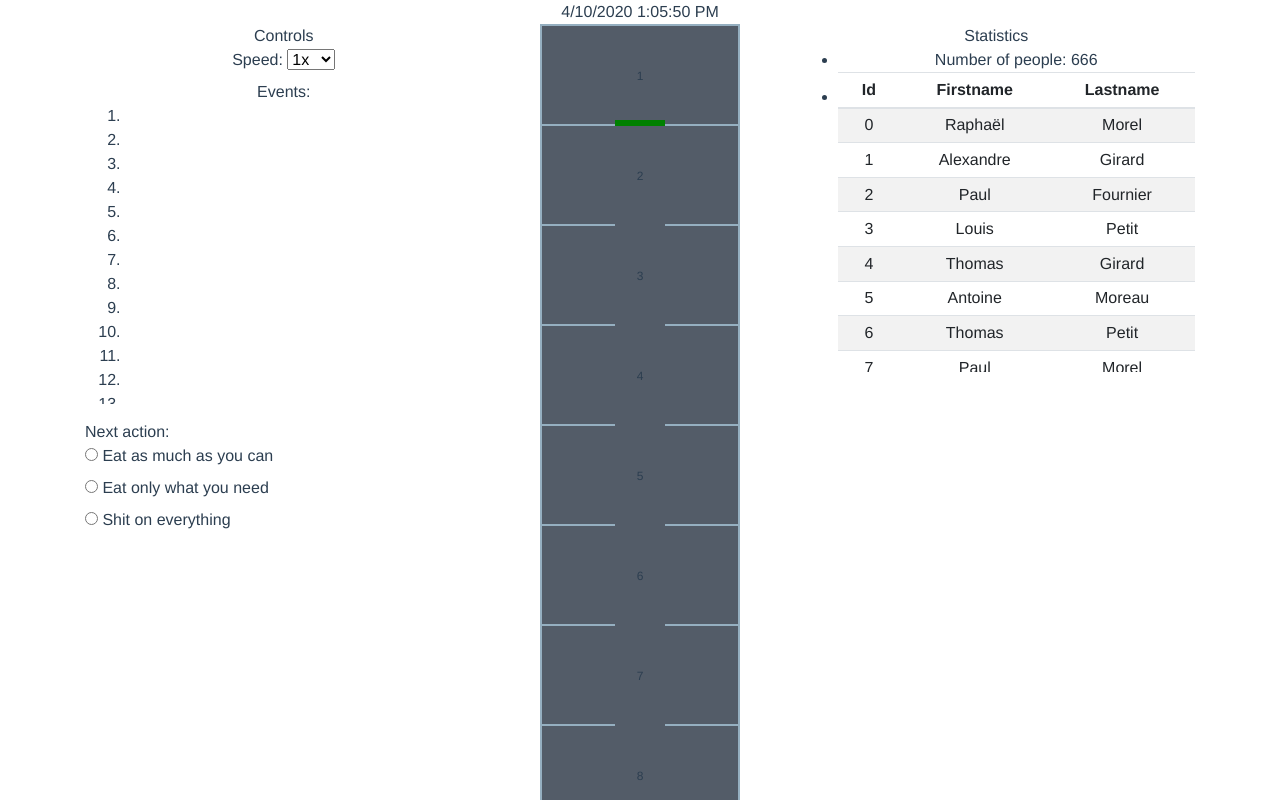
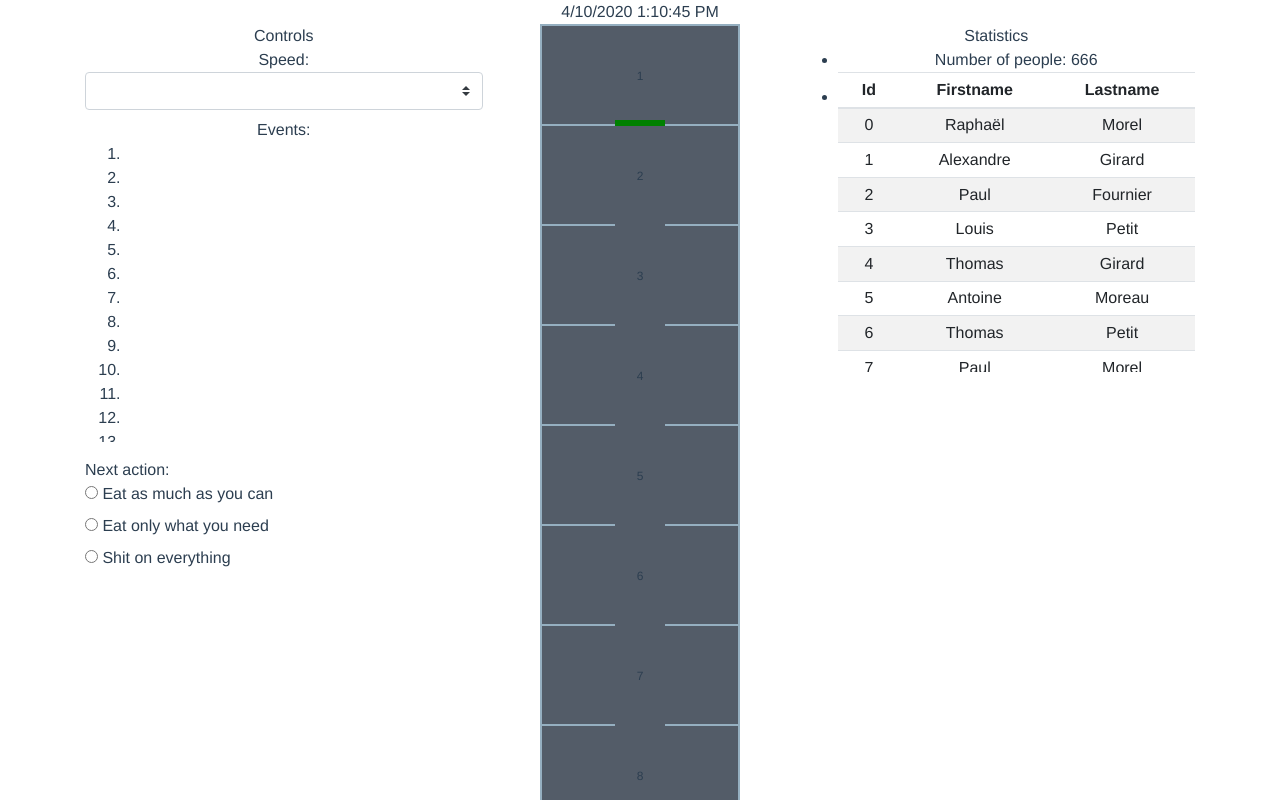
Before and after one commit to jsmadja/the-platform, a Vue app: page / in a window 1280 px wide. Shown: the top 800 px of the page. Built offline with nearby package versions, Linux system fonts and the light colour scheme.

Commit message:
Change clock speed

```diff
--- a/src/components/atoms/Platform.vue
+++ b/src/components/atoms/Platform.vue
@@ -13,7 +13,6 @@ export default class Platform extends Vue {
 </script>
 
 <style scoped lang="scss">
-
 .platform {
   height: 6px;
   background: green;
--- a/src/components/atoms/Speed.vue
+++ b/src/components/atoms/Speed.vue
@@ -1,19 +1,30 @@
 <template>
   <label class="speed">
     Speed:
-    <select class="choices">
-      <option>1x</option>
-      <option>5x</option>
-      <option>10x</option>
-      <option>50x</option>
-    </select>
+    <b-form-select :model="selected" :options="options" @change="onChange" />
   </label>
 </template>
 
-<script>
-export default {
-  name: "Speed"
-};
+<script lang="ts">
+import { Component, Prop, Vue } from "vue-property-decorator";
+import { Clock } from "@/domain/clock";
+
+@Component
+export default class Speed extends Vue {
+  @Prop() private clock!: Clock;
+  data() {
+    return {
+      selected: this.clock.speed,
+      options: [1, 10, 50, 100].map(value => ({
+        value: value,
+        text: `${value}x`
+      }))
+    };
+  }
+  onChange(speed: number) {
+    this.clock.speed = speed;
+  }
+}
 </script>
 
 <style scoped lang="scss">
--- a/src/components/organisms/Controls.vue
+++ b/src/components/organisms/Controls.vue
@@ -1,7 +1,7 @@
 <template>
   <div class="controls">
     Controls
-    <Speed />
+    <Speed :clock="clock" />
     <Events />
     <Actions />
   </div>
@@ -14,6 +14,7 @@ import Actions from "@/components/molecules/Actions";
 
 export default {
   name: "Controls",
+  props: ["clock"],
   components: { Actions, Events, Speed }
 };
 </script>
--- a/src/components/organisms/Statistics.vue
+++ b/src/components/organisms/Statistics.vue
@@ -4,7 +4,7 @@
     <ul>
       <li>Number of people: {{ people.length }}</li>
       <li>
-        <b-table striped hover :items="items" sticky-header="300px"	small />
+        <b-table striped hover :items="items" sticky-header="300px" small />
       </li>
     </ul>
   </div>
--- a/src/components/templates/ThePlatform.vue
+++ b/src/components/templates/ThePlatform.vue
@@ -6,7 +6,7 @@
       </b-col>
     </b-row>
     <b-row>
-      <b-col><Controls /></b-col>
+      <b-col><Controls :clock="clock"/></b-col>
       <b-col cols="3" align="center">
         <pit :floor-count="floorCount" :people="people" :platform="platform" />
       </b-col>
--- a/src/domain/clock.ts
+++ b/src/domain/clock.ts
@@ -1,16 +1,21 @@
 export interface Clock {
   initialTime: Date;
   currentTime: Date;
+  speed: number;
 }
 
+const ONE_SECOND = 1000;
+const ONE_MINUTE = 60 * ONE_SECOND;
+
 export function incrementClock(clock: Clock): void {
-  clock.currentTime = new Date(clock.currentTime.getTime() + 1000);
+  clock.currentTime = new Date(clock.currentTime.getTime() + ONE_MINUTE);
 }
 
 export function createClock(): Clock {
   const now = new Date();
   return {
     initialTime: now,
-    currentTime: now
-  }
+    currentTime: now,
+    speed: 1
+  };
 }
--- a/src/domain/people.ts
+++ b/src/domain/people.ts
@@ -1,29 +1,29 @@
 import * as _ from "lodash";
 
 const firstnames = [
-  'Gabriel',
-  'Alexandre',
-  'Arthur',
-  'Adam',
-  'Raphaël',
-  'Louis',
-  'Paul',
-  'Antoine',
-  'Maxime',
-  'Thomas'
+  "Gabriel",
+  "Alexandre",
+  "Arthur",
+  "Adam",
+  "Raphaël",
+  "Louis",
+  "Paul",
+  "Antoine",
+  "Maxime",
+  "Thomas"
 ];
 
 const lastnames = [
-  'Petit',
-  'Durand',
-  'Dubois',
-  'Moreau',
-  'Lefebvre',
-  'Leroy',
-  'Roux',
-  'Morel',
-  'Fournier',
-  'Girard'
+  "Petit",
+  "Durand",
+  "Dubois",
+  "Moreau",
+  "Lefebvre",
+  "Leroy",
+  "Roux",
+  "Morel",
+  "Fournier",
+  "Girard"
 ];
 
 export interface Person {
@@ -35,11 +35,9 @@ export interface Person {
 export type People = Person[];
 
 export function createInitialPopulation(size: number): People {
-  return _
-    .range(size)
-    .map(index => ({
-      id: index,
-      firstname: _.shuffle(firstnames)[0],
-      lastname: _.shuffle(lastnames)[0],
-    }));
+  return _.range(size).map(index => ({
+    id: index,
+    firstname: _.shuffle(firstnames)[0],
+    lastname: _.shuffle(lastnames)[0]
+  }));
 }
--- a/src/views/ThePlatformPage.vue
+++ b/src/views/ThePlatformPage.vue
@@ -17,14 +17,20 @@ import { createInitialPopulation } from "@/domain/people";
 const FLOOR_COUNT = 333;
 const MAX_PEOPLE_CAPACITY = FLOOR_COUNT * 2;
 
+function update(clock) {
+  const interval = setInterval(() => {
+    incrementClock(clock);
+    clearInterval(interval);
+    update(clock);
+  }, 1000 / clock.speed);
+}
+
 @Component({
   components: { Clock, ThePlatform }
 })
 export default class ThePlatformPage extends Vue {
   mounted() {
-    setInterval(() => {
-      incrementClock(this.clock);
-    }, 1000);
+    update(this.clock);
   }
 
   data() {
@@ -32,7 +38,7 @@ export default class ThePlatformPage extends Vue {
       clock: createClock(),
       people: createInitialPopulation(MAX_PEOPLE_CAPACITY),
       floorCount: FLOOR_COUNT,
-      platform: {floor: 1}
+      platform: { floor: 1 }
     };
   }
 }
```
